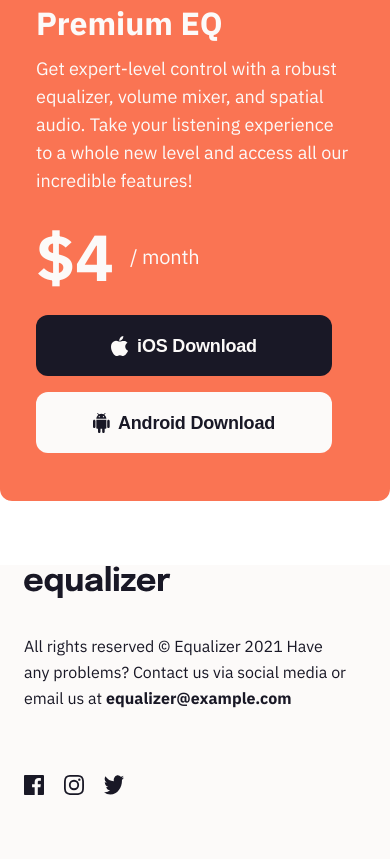
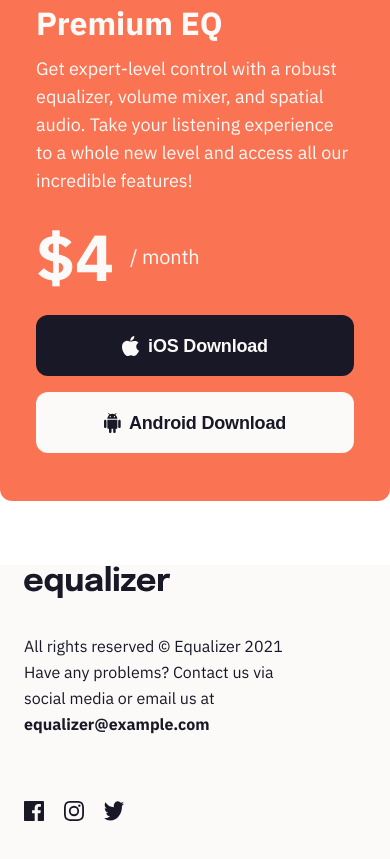
Before and after one commit to Baqari-Fruidze/Equalizer-landing-page, a plain HTML site: page index.html in a window 390 px wide. Shown: the part 1025-1884 px from the top of the page. Drawn offline with Linux system fonts and the light colour scheme.

Commit message:
mobile done

```diff
--- a/index.html
+++ b/index.html
@@ -63,12 +63,12 @@
       </div>
       <footer class="footer-mobile">
         <img class="equalizer-img" src="./assets/logo.svg" alt="equalizer" />
-        <div>
+        <div class="bottom-div">
           <p class="footer-p">
             All rights reserved © Equalizer 2021 Have any problems? Contact us
             via social media or email us at
-            <span class="footer-span">equalizer@example.com</span>
           </p>
+          <span class="footer-span">equalizer@example.com</span>
 
           <div class="icons-div">
             <img src="./assets/icon-facebook.svg" alt="facebook logo" />
--- a/style.css
+++ b/style.css
@@ -103,7 +103,7 @@ body {
   letter-spacing: -0.18px;
   /* padding: 1.4rem 7.7rem; */
   height: 6.1rem;
-  width: 29.6rem;
+  width: 100%;
   display: flex;
   align-items: center;
   justify-content: center;
@@ -122,7 +122,7 @@ body {
 .android-button {
   border-radius: 12px;
   background: #fcfaf9;
-  width: 296px;
+  width: 100%;
   height: 61px;
   flex-shrink: 0;
   color: #191826;
@@ -151,7 +151,7 @@ body {
   font-size: 16px;
   font-weight: 400;
   line-height: 26px; /* 162.5% */
-  width: 34ch;
+  width: 85%;
 }
 .footer-span {
   color: #191826;
```
